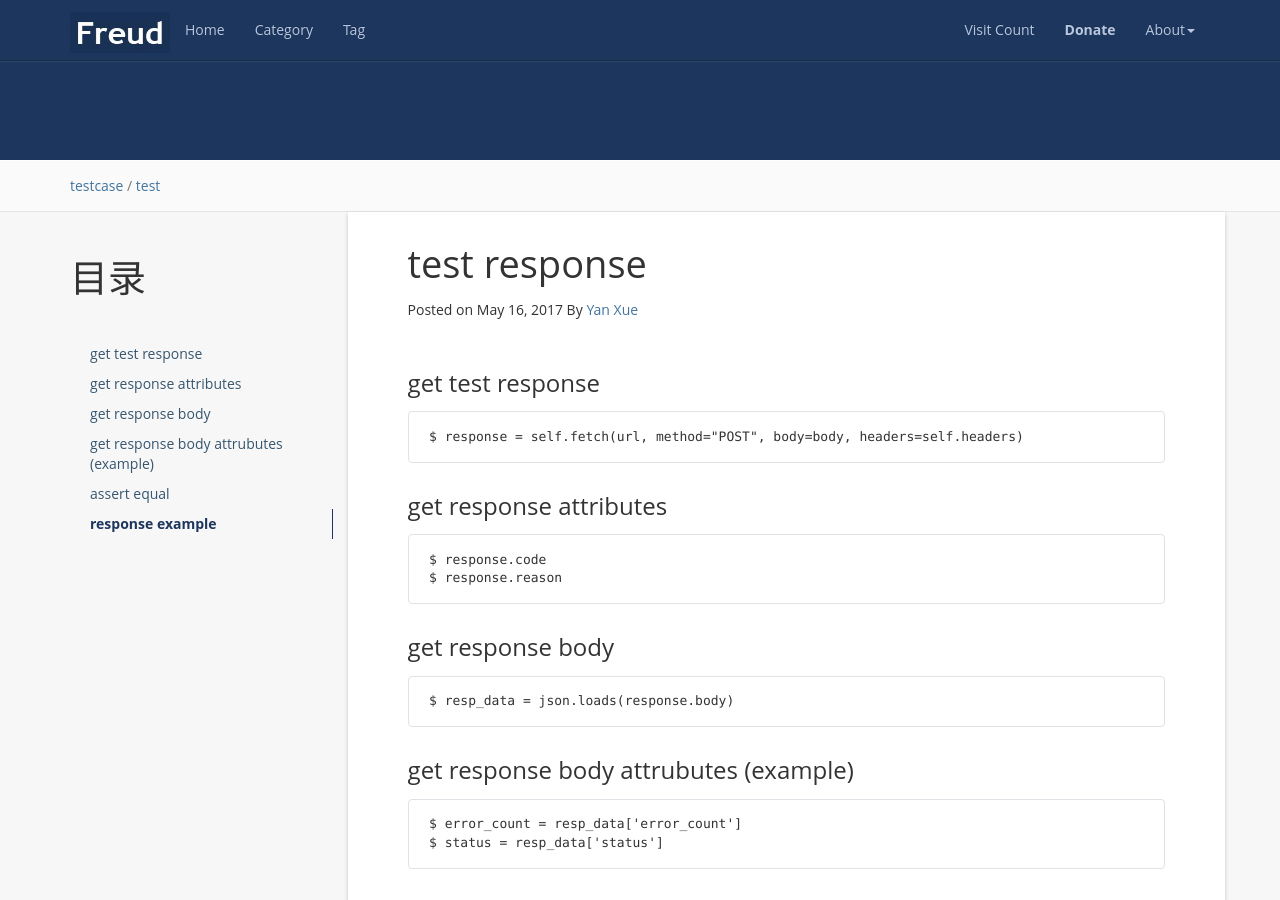
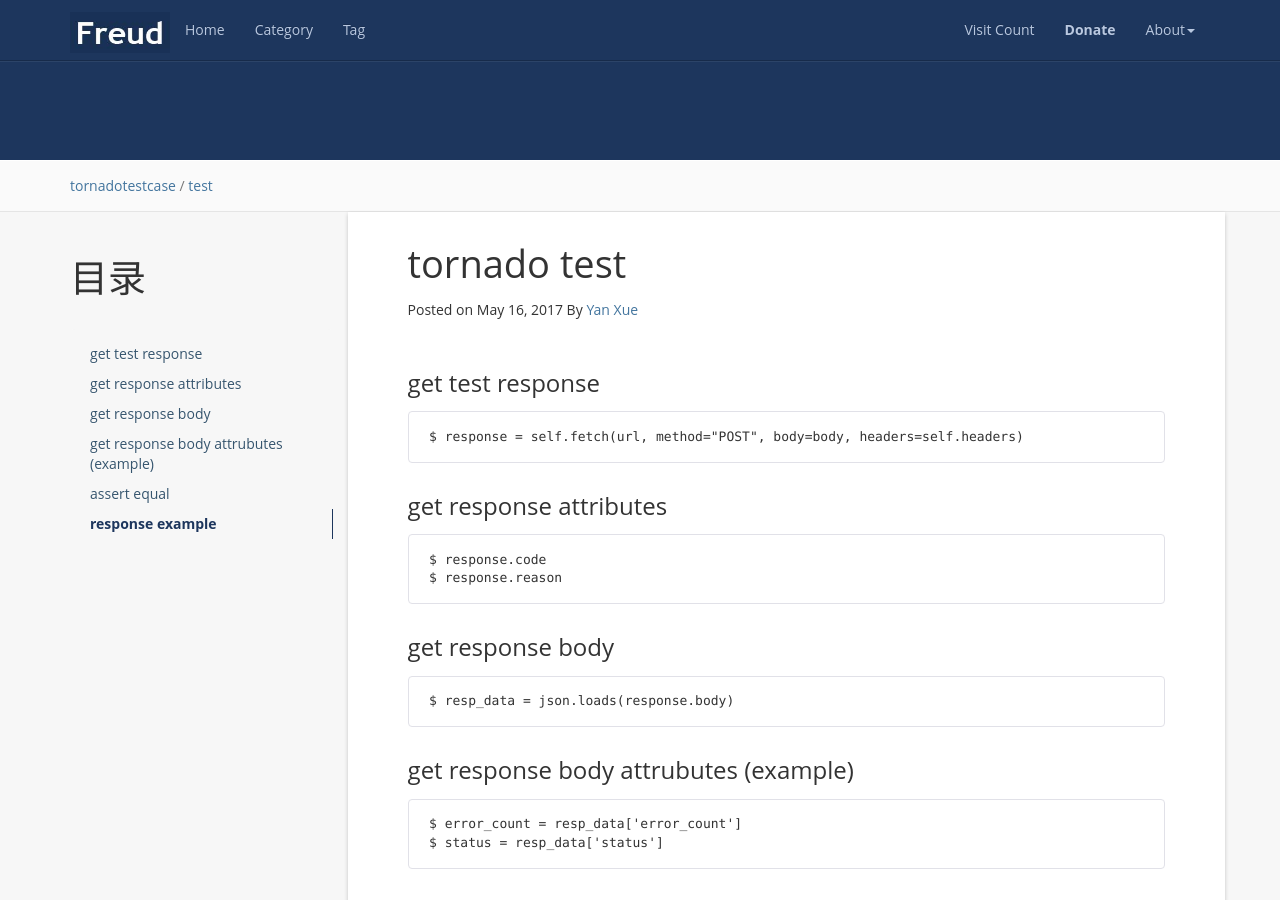
Before and after one commit to qimiaoxue/qimiaoxue.github.io, a Jekyll site: the page built from _posts/2017-05-16-test-response.md, in a window 1280 px wide and 900 px high. Built offline with Jekyll 4.4.1, drawn with Linux system fonts in a browser that asks for light colours; nearby versions of some CDN libraries; comment, search, counter and statistics services are not loaded.

Commit message:
Change title

```diff
--- a/_posts/2017-05-16-test-response.md
+++ b/_posts/2017-05-16-test-response.md
@@ -1,8 +1,8 @@
 ---
 layout: post
-title:  test response
+title:  tornado test
 date:   2017-05-16 15:40:52 +0800
-categories: testcase
+categories: tornado testcase
 tag: test
 ---
 
```
